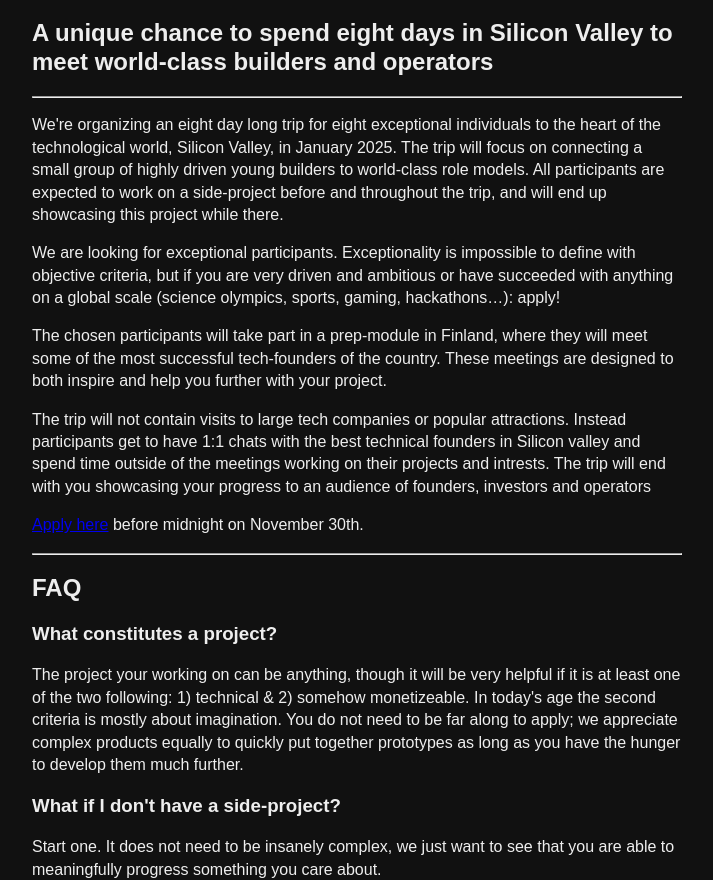
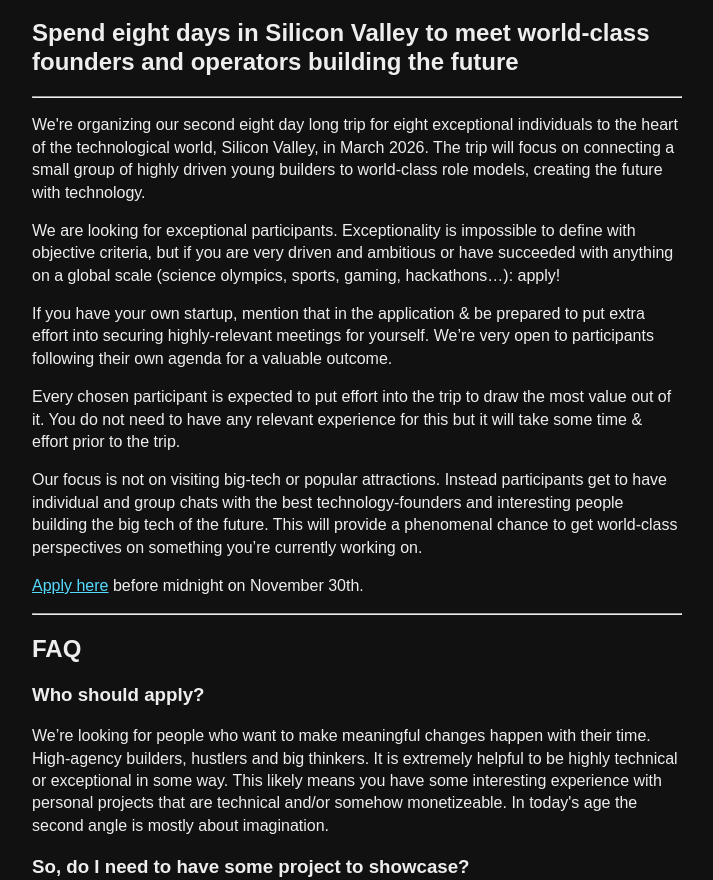
Before and after one commit to ripardoo/byte-website, a website: page public/index.html in a window 1280 px wide. Shown: the part 81-961 px from the top of the page, without its empty margins (283-996 px from the left). Drawn offline with Linux system fonts and the light colour scheme; a web font is replaced by a local one.

Commit message:
Updated main page content

```diff
--- a/public/global.css
+++ b/public/global.css
@@ -11,6 +11,11 @@
     background-color: #111111;
 }
 
+a {
+    color: #56daff;
+    text-decoration: underline;
+}
+
 h1, h2, h3 {
     line-height: 1.2;
     font-family: dejavu-serif, sans-serif;
--- a/public/index.html
+++ b/public/index.html
@@ -9,25 +9,27 @@
 </head>
 <body>
     <h1>Byte</h1>
-    <h2>A unique chance to spend eight days in Silicon Valley to meet world-class builders and operators</h2>
+    <h2>Spend eight days in Silicon Valley to meet world-class founders and operators building the future</h2>
     <hr>
-    <p>We're organizing an eight day long trip for eight exceptional individuals to the heart of the technological world, Silicon Valley, in January 2025. The trip will focus on connecting a small group of highly driven young builders to world-class role models. All participants are expected to work on a side-project before and throughout the trip, and will end up showcasing this project while there.</p>
+    <p>We're organizing our second eight day long trip for eight exceptional individuals to the heart of the technological world, Silicon Valley, in March 2026. The trip will focus on connecting a small group of highly driven young builders to world-class role models, creating the future with technology.</p>
 
     <p>We are looking for exceptional participants. Exceptionality is impossible to define with objective criteria, but if you are very driven and ambitious or have succeeded with anything on a global scale (science olympics, sports, gaming, hackathons…): apply!</p>
 
-    <p>The chosen participants will take part in a prep-module in Finland, where they will meet some of the most successful tech-founders of the country. These meetings are designed to both inspire and help you further with your project.</p>
+    <p>If you have your own startup, mention that in the application & be prepared to put extra effort into securing highly-relevant meetings for yourself. We’re very open to participants following their own agenda for a valuable outcome.</p>
 
-    <p>The trip will not contain visits to large tech companies or popular attractions. Instead participants get to have 1:1 chats with the best technical founders in Silicon valley and spend time outside of the meetings working on their projects and intrests. The trip will end with you showcasing your progress to an audience of founders, investors and operators</p>
+    <p>Every chosen participant is expected to put effort into the trip to draw the most value out of it. You do not need to have any relevant experience for this but it will take some time & effort prior to the trip.</p>
+
+    <p>Our focus is not on visiting big-tech or popular attractions. Instead participants get to have individual and group chats with the best technology-founders and interesting people building the big tech of the future. This will provide a phenomenal chance to get world-class perspectives on something you’re currently working on.</p>
 
     <p><a href="form/index.html">Apply here</a> before midnight on November 30th.</p>
     <hr>
     <h2>FAQ</h2>
 
-    <h3>What constitutes a project?</h3>
-    <p>The project your working on can be anything, though it will be very helpful if it is at least one of the two following: 1) technical & 2) somehow monetizeable. In today's age the second criteria is mostly about imagination. You do not need to be far along to apply; we appreciate complex products equally to quickly put together prototypes as long as you have the hunger to develop them much further.</p>
+    <h3>Who should apply?</h3>
+    <p>We’re looking for people who want to make meaningful changes happen with their time. High-agency builders, hustlers and big thinkers. It is extremely helpful to be highly technical or exceptional in some way. This likely means you have some interesting experience with personal projects that are technical and/or somehow monetizeable. In today's age the second angle is mostly about imagination.</p>
 
-    <h3>What if I don't have a side-project?</h3>
-    <p>Start one. It does not need to be insanely complex, we just want to see that you are able to meaningfully progress something you care about.</p>
+    <h3>So, do I need to have some project to showcase?</h3>
+    <p>You do not need to have past personal projects to apply but we want to somehow see that you are able to meaningfully progress something you care about. We appreciate complex products equally to quickly put together prototypes as long as you have the hunger to develop them much further. Even small-scale or unfinished projects are interesting but be sure to describe where they are headed and why you haven’t yet gotten there</p>
 
     <h3>Do I need some prior experience?</h3>
     <p>No you do not. We are looking for young people with a bright future rather than a bright past.</p>
@@ -36,7 +38,7 @@
     <p>To apply you need to be a Finnish citizen or permanent resident and be under 25 years old.</p>
 
     <h3>When are we going?</h3>
-    <p>January 8-16th.</p>
+    <p>Early March. Exact dates will be updated here in about a week</p>
 
     <h3>How much does this cost?</h3>
     <p>Participation for the chosen individuals will be free aside from your personal expenses and visa (food, hygiene etc.) during the trip</p>
```
